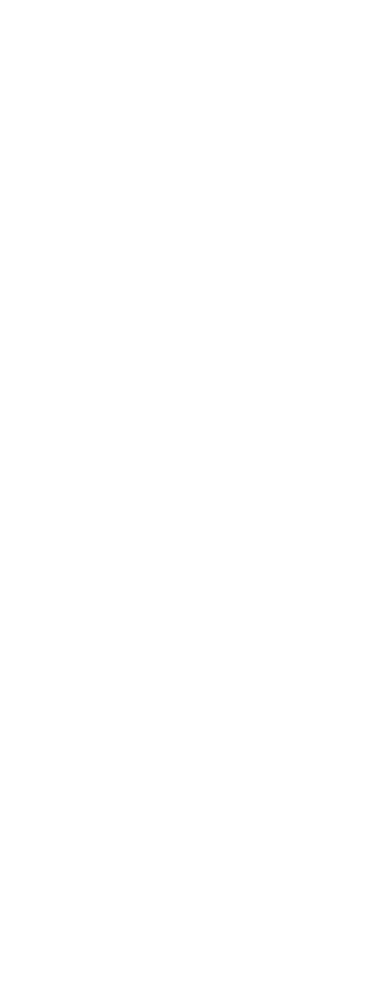
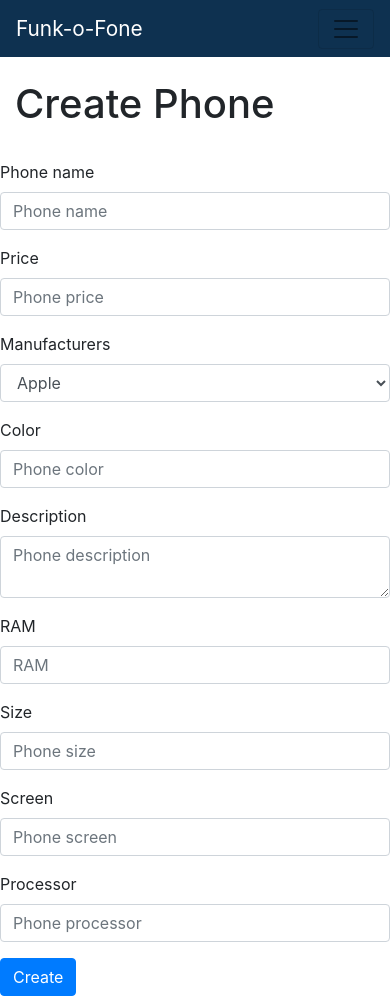
Before and after one commit to Francker1/Funkofone-front, a React (Create React App) app: page /new in a window 390 px wide. Before the commit the page ends 844 px from the top, so only its background shows below. Built offline with nearby package versions, Linux system fonts and the light colour scheme.

Commit message:
feat: add first version of create form phone

```diff
--- a/package.json
+++ b/package.json
@@ -17,7 +17,7 @@
     "web-vitals": "^1.0.1"
   },
   "devDependencies": {
-    "eslint": "6.6.0",
+    "eslint": "^7.11.0",
     "eslint-config-airbnb": "^18.2.0",
     "eslint-config-prettier": "^6.11.0",
     "eslint-plugin-import": "^2.22.0",
--- /dev/null
+++ b/src/components/forms/CreatePhone.js
@@ -0,0 +1,196 @@
+import React from 'react';
+import { Container, Row, Col } from 'react-bootstrap';
+import useForm from '../../hooks/useForm';
+import NavBar from '../navbar/NavBar';
+
+const CreatePhone = () => {
+  // use a custom hook to set fields in form and get data
+  const [formValues, handleInputChange] = useForm({
+    name: '',
+    price: '',
+    manufacturers: '',
+    color: '',
+    description: '',
+    ram: '',
+    size: '',
+    screen: '',
+    processor: '',
+  });
+
+  const {
+    name,
+    price,
+    manufacturers,
+    color,
+    description,
+    ram,
+    size,
+    screen,
+    processor,
+  } = formValues;
+
+  // useEffect(() => {
+  //   console.log('email cambió');
+  // }, []);
+
+  const handleSubmit = (e) => {
+    e.preventDefault();
+    console.log(formValues);
+  };
+
+  return (
+    <>
+      <NavBar />
+      <Container className="list-container">
+        <Row>
+          <Col className="mb-4">
+            <h1>Create Phone</h1>
+          </Col>
+        </Row>
+        <Row>
+          <form onSubmit={handleSubmit}>
+            <div className="form-row">
+              <div className="form-group col-md-6">
+                <label htmlFor="phoneName">Phone name</label>
+                <input
+                  type="text"
+                  name="name"
+                  id="phoneName"
+                  className="form-control"
+                  placeholder="Phone name"
+                  autoComplete="off"
+                  value={name || ''}
+                  onChange={handleInputChange}
+                />
+              </div>
+              <div className="form-group col-md-6">
+                <label htmlFor="phonePrice">Price</label>
+                <input
+                  type="number"
+                  name="price"
+                  id="phonePrice"
+                  className="form-control"
+                  placeholder="Phone price"
+                  autoComplete="off"
+                  value={price || ''}
+                  onChange={handleInputChange}
+                />
+              </div>
+            </div>
+
+            <div className="form-row">
+              <div className="form-group col-md-6">
+                <label htmlFor="phoneManufacturers">Manufacturers</label>
+                <select
+                  className="form-control"
+                  name="manufacturers"
+                  id="phoneManufacturers"
+                  value={manufacturers || ''}
+                  onChange={handleInputChange}
+                >
+                  <option disabled>Choose...</option>
+                  <option>Apple</option>
+                  <option>Huawei</option>
+                  <option>LG</option>
+                  <option>Others</option>
+                </select>
+              </div>
+              <div className="form-group col-md-6">
+                <label htmlFor="phoneColor">Color</label>
+                <input
+                  type="text"
+                  name="color"
+                  id="phoneColor"
+                  className="form-control"
+                  placeholder="Phone color"
+                  autoComplete="off"
+                  value={color || ''}
+                  onChange={handleInputChange}
+                />
+              </div>
+            </div>
+
+            <div className="form-row">
+              <div className="form-group col">
+                <label htmlFor="phoneDescription">Description</label>
+                <textarea
+                  className="form-control"
+                  name="description"
+                  id="phoneDescription"
+                  placeholder="Phone description"
+                  autoComplete="off"
+                  value={description || ''}
+                  onChange={handleInputChange}
+                />
+              </div>
+            </div>
+
+            <div className="form-row">
+              <div className="form-group col-md-3">
+                <label htmlFor="phoneRam">RAM</label>
+                <input
+                  type="text"
+                  name="ram"
+                  id="phoneRam"
+                  className="form-control"
+                  placeholder="RAM"
+                  autoComplete="off"
+                  value={ram || ''}
+                  onChange={handleInputChange}
+                />
+              </div>
+
+              <div className="form-group col-md-3">
+                <label htmlFor="phoneSize">Size</label>
+                <input
+                  type="text"
+                  name="size"
+                  id="phoneSize"
+                  className="form-control"
+                  placeholder="Phone size"
+                  autoComplete="off"
+                  value={size || ''}
+                  onChange={handleInputChange}
+                />
+              </div>
+
+              <div className="form-group col-md-3">
+                <label htmlFor="phoneScreen">Screen</label>
+                <input
+                  type="text"
+                  name="screen"
+                  id="phoneScreen"
+                  className="form-control"
+                  placeholder="Phone screen"
+                  autoComplete="off"
+                  value={screen || ''}
+                  onChange={handleInputChange}
+                />
+              </div>
+
+              <div className="form-group col-md-3">
+                <label htmlFor="phoneProcessor">Processor</label>
+                <input
+                  type="text"
+                  name="processor"
+                  id="phoneProcessor"
+                  className="form-control"
+                  placeholder="Phone processor"
+                  autoComplete="off"
+                  value={processor || ''}
+                  onChange={handleInputChange}
+                />
+              </div>
+            </div>
+
+            <button type="submit" className="btn btn-primary">
+              Create
+            </button>
+          </form>
+        </Row>
+      </Container>
+    </>
+  );
+};
+
+export default CreatePhone;
--- a/src/components/products/PhoneCard.js
+++ b/src/components/products/PhoneCard.js
@@ -1,11 +1,11 @@
 import React from 'react';
-import PropTypes from 'prop-types';
+// import PropTypes from 'prop-types';
 import { Col, Card } from 'react-bootstrap';
 
 import './style/phone-card.css';
 import BtnLinkDefault from '../buttons/default/BtnLinkDefault';
 
-const PhoneCard = (props) => {
+const PhoneCard = () => {
   return (
     <Col sm={4} className="mb-5">
       <Card className="shadow border-0">
@@ -18,7 +18,12 @@
         </Card.Body>
         <div className="d-flex mb-3 card-buttons">
           <Col sm={6}>
-            <BtnLinkDefault url="/phones/edit/15" text="Edit" className="btn w-100" outlined />
+            <BtnLinkDefault
+              url="/phones/edit/15"
+              text="Edit"
+              className="btn w-100"
+              outlined="true"
+            />
           </Col>
           <Col sm={6}>
             <BtnLinkDefault url="/phones/15" text="Details" className="btn w-100" />
@@ -32,6 +37,6 @@
   );
 };
 
-PhoneCard.propTypes = {};
+// PhoneCard.propTypes = {};
 
 export default PhoneCard;
--- a/src/components/products/PhoneScreen.js
+++ b/src/components/products/PhoneScreen.js
@@ -1,6 +1,6 @@
 import React from 'react';
-import PropTypes from 'prop-types';
-import { useParams } from 'react-router-dom';
+// import PropTypes from 'prop-types';
+// import { useParams } from 'react-router-dom';
 import { Container, Row, Col, Image } from 'react-bootstrap';
 import NavBar from '../navbar/NavBar';
 
@@ -70,6 +70,6 @@
   );
 };
 
-PhoneScreen.propTypes = {};
+// PhoneScreen.propTypes = {};
 
 export default PhoneScreen;
--- /dev/null
+++ b/src/hooks/useForm.js
@@ -0,0 +1,16 @@
+import { useState } from 'react';
+
+const useForm = (initialState = {}) => {
+  const [values, setValues] = useState({ initialState });
+
+  const handleInputChange = ({ target }) => {
+    setValues({
+      ...values,
+      [target.name]: target.value,
+    });
+  };
+
+  return [values, handleInputChange];
+};
+
+export default useForm;
--- a/src/routes/AppRouter.js
+++ b/src/routes/AppRouter.js
@@ -1,6 +1,7 @@
 import React from 'react';
 import { BrowserRouter as Router, Switch, Route, Redirect } from 'react-router-dom';
 import Cover from '../components/cover-page/Cover';
+import CreatePhone from '../components/forms/CreatePhone';
 import PhoneList from '../components/products/PhoneList';
 import PhoneScreen from '../components/products/PhoneScreen';
 
@@ -12,7 +13,7 @@
         <Route exact path="/phones/" component={PhoneList} />
         <Route exact path="/phones/:id" component={PhoneScreen} />
         <Route exact path="/phones/edit/:id" />
-        <Route exact path="/new/" />
+        <Route exact path="/new/" component={CreatePhone} />
         <Redirect to="/" />
       </Switch>
     </Router>
```
Also changed, not shown: .eslintrc.json, 2 other files (tests, documents, lock files or other folders).
